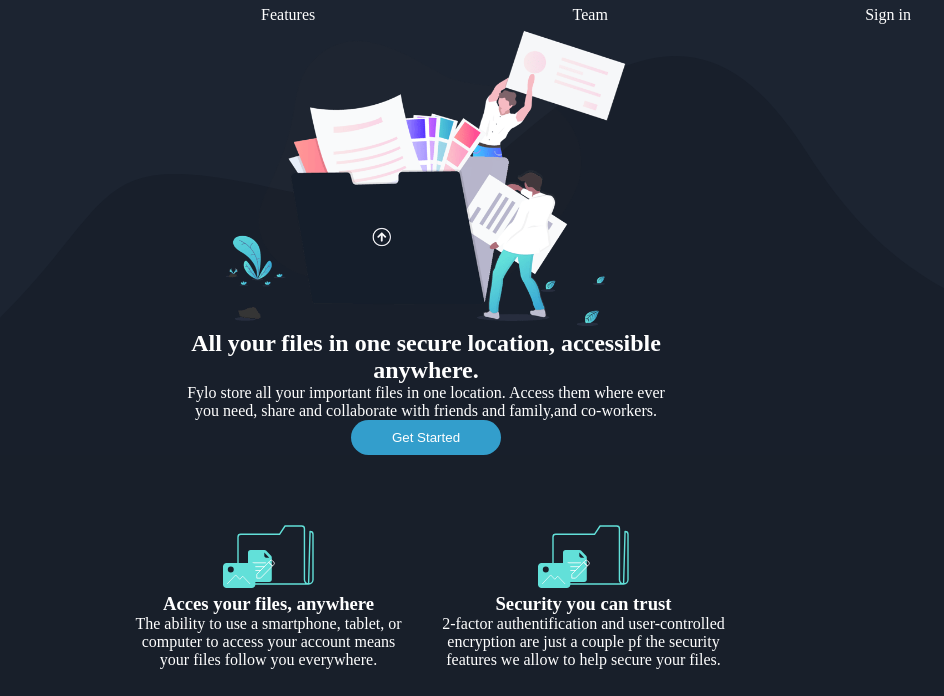
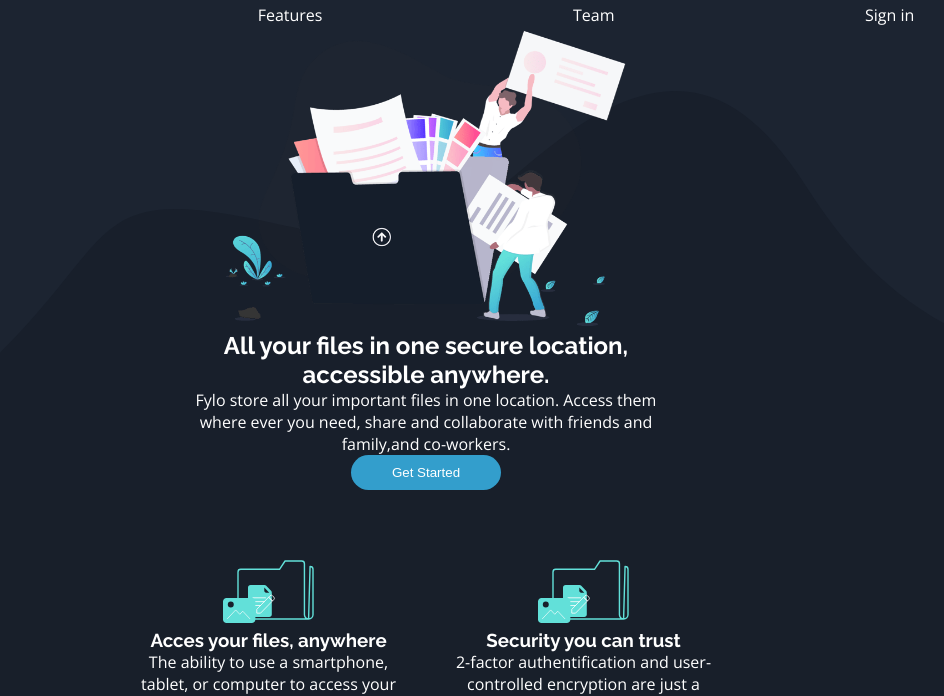
Before and after one commit to dvictor007/test-fylo, a plain HTML site: page index.html in a window 1280 px wide. Shown: the top 696 px of the page, 214-1158 px from the left. Drawn offline with nearby package versions, Linux system fonts and the light colour scheme.

Commit message:
changed font style

```diff
--- a/style.css
+++ b/style.css
@@ -1,3 +1,8 @@
+@import url('https://fonts.googleapis.com/css2?family=Inter:wght@400;700;800&family=Open+Sans:wght@400;700&display=swap');
+@import url('https://fonts.googleapis.com/css2?family=Raleway:wght@400;700&display=swap');
+
+
+
 :root{
     --dark-blue1: hsl(217, 28%, 15%);
     --dark-blue2: hsl(218, 28%, 13%);
@@ -10,14 +15,23 @@
 }
 body{
     background-color: var(--dark-blue1);
+    font-family: 'Open Sans', sans-serif;
 }
 *{
     padding: 0;
     margin: 0;
 }
+
+h1,h2,h3,h4,h5,h6{
+    font-family: 'Raleway', sans-serif;
+    font-weight: 700;
+}
 nav a{
     color: var(--White);
     text-decoration: none;
+    font-weight: 400;
+
+
 
 }
 /* nav{
```
